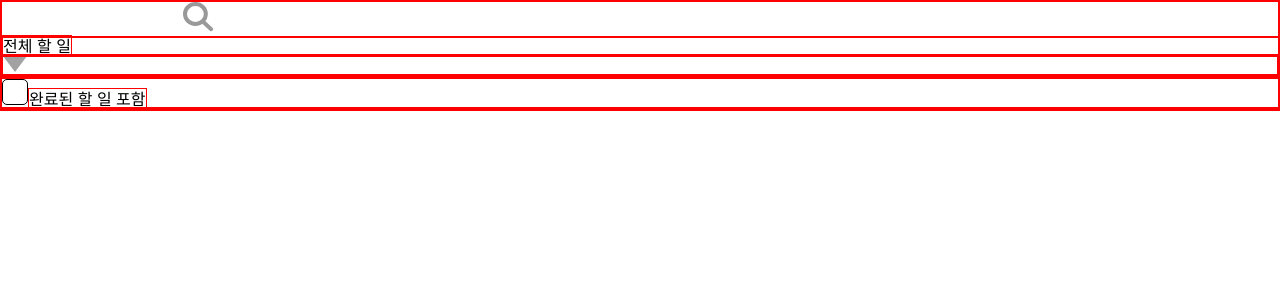
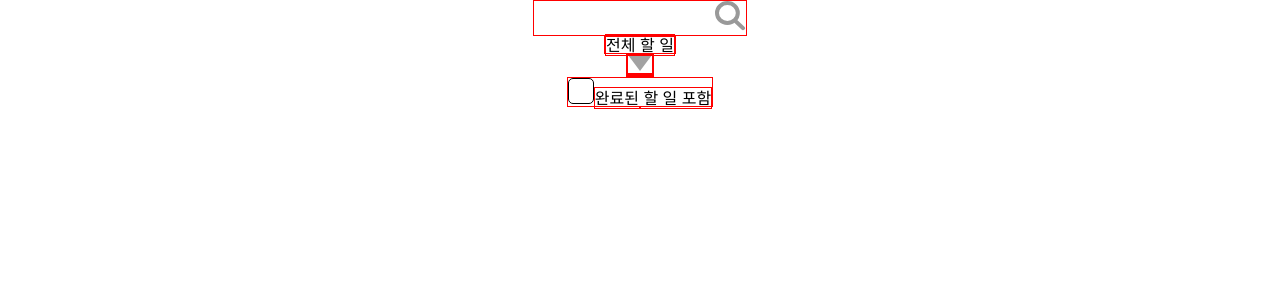
Before and after one commit to study-imhjlov/fe-study-react-todo-list, a React (Create React App) app: page / in a window 1280 px wide. Shown: the top 300 px of the page. Built offline with nearby package versions, Linux system fonts and the light colour scheme.

Commit message:
style : 전체 공통으로 사용되는 layout

```diff
--- a/src/components/Layout.js
+++ b/src/components/Layout.js
@@ -8,5 +8,9 @@ const Layout = (props) => {
 export default Layout;
 
 const LayoutBlock = styled.div`
-  border: 1px solid red;
+  display: flex;
+  align-items: center;
+  flex-direction: column;
+  min-height: 100vh;
+  padding: 0 92px;
 `;
```
